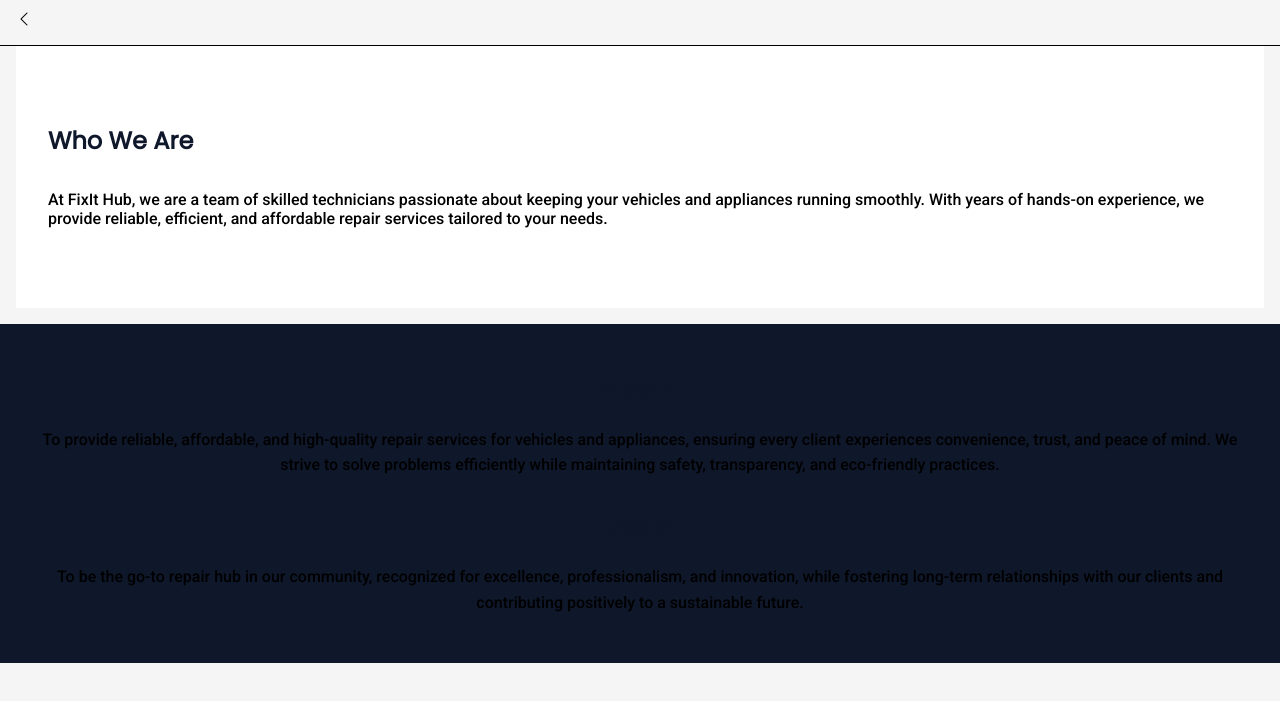
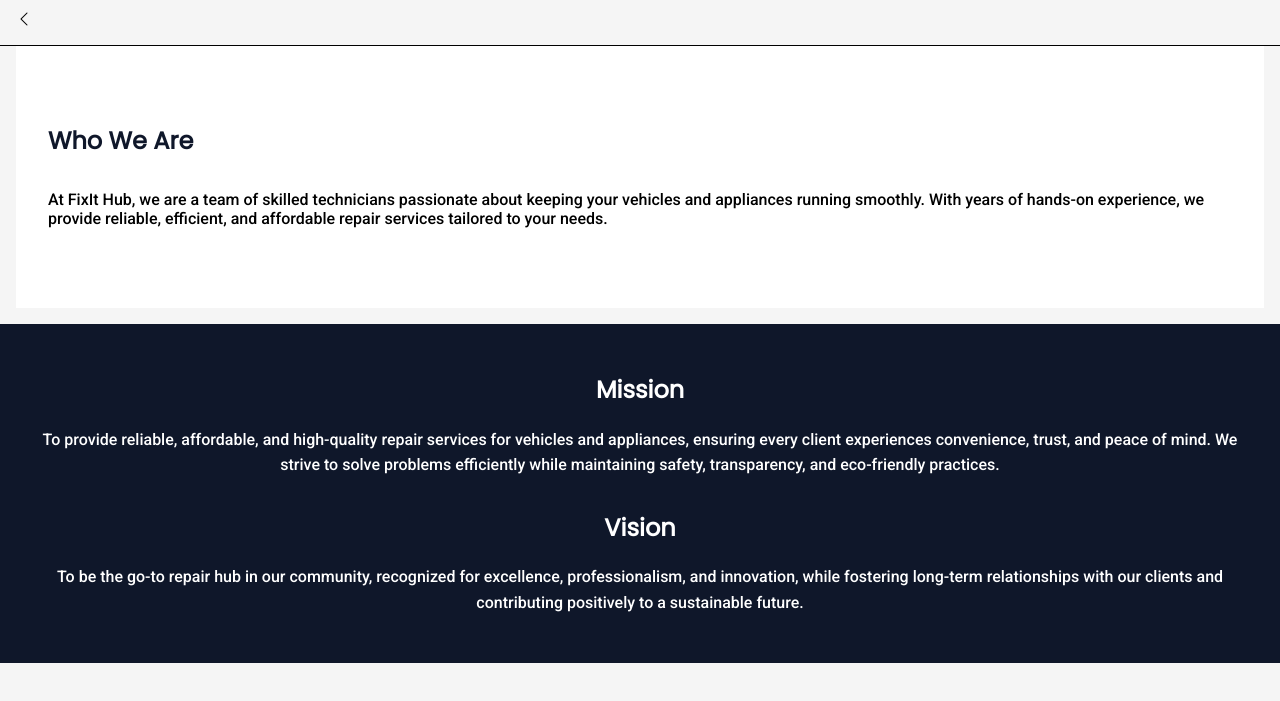
Before and after one commit to George200512/fixit-hub, a plain HTML site: page about.html in a window 1280 px wide. Shown: the part 99-800 px from the top of the page. Drawn offline with nearby package versions, Linux system fonts and the light colour scheme; files whose address does not match are found by name.

Commit message:
bug fixed

```diff
--- a/scripts/about.js
+++ b/scripts/about.js
@@ -11,7 +11,7 @@
 				},
 				{threshold: 0.3});
 
-				$(".section-1 h2, .div-1 h2, .div-2 h2, .section-3 h2, .section-1 p, .div-2 p, .div-1 p, .section-3 p").each((idx, ele) => {
+				$(".section-1 h2, .section-3 h2, .section-1 p,  .section-3 p").each((idx, ele) => {
 								observer.observe(ele);
 				});
 
--- a/styles/about.css
+++ b/styles/about.css
@@ -28,14 +28,14 @@
     border: 0.07rem dashed var(--accent-color);
 }
 
-.section-1 h2, .div-1 h2, .div-2 h2, .section-3 h2{
+.section-1 h2, /*.div-1 h2, .div-2 h2,*/ .section-3 h2{
     color: var(--primary-color);
     transform: translateY(2rem);
     opacity: 0;
     transition: opacity 0.5s ease, transform 0.6s ease;
 }
 
-.section-1 p, .div-2 p, .div-1 p, .section-3 p{
+.section-1 p, /*.div-2 p, .div-1 p,*/ .section-3 p{
     color: black;
     transform: translateY(2rem);
     opacity: 0;
```
